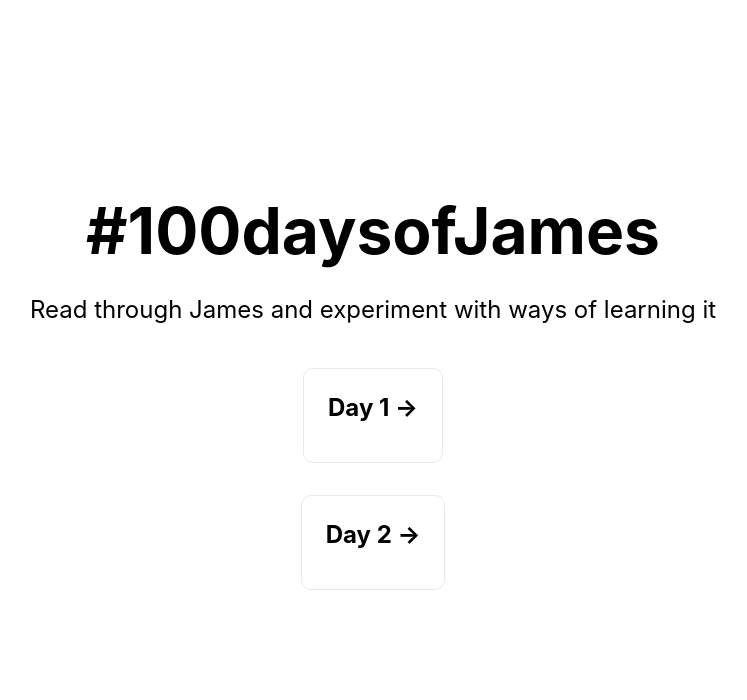
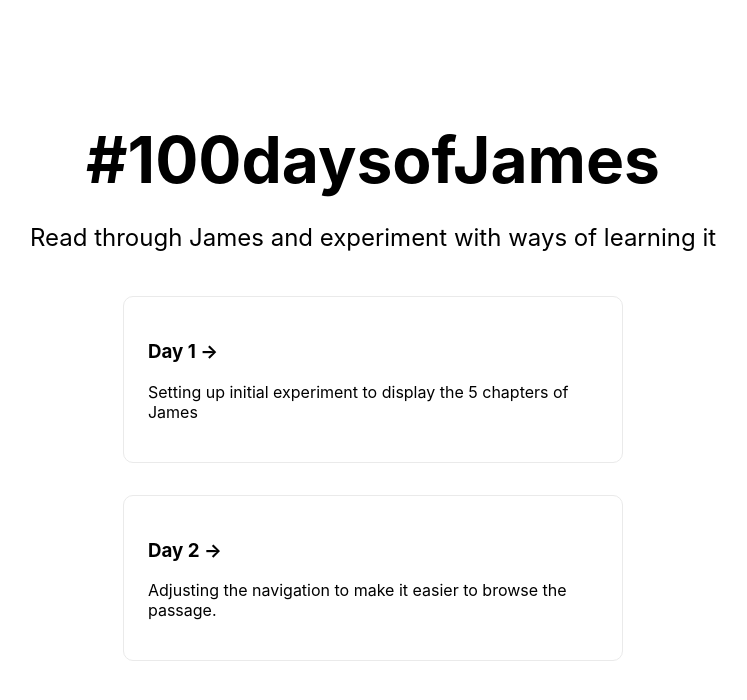
Before and after one commit to mattam/100daysofjames, a Next.js app: page / in a window 1280 px wide. Shown: the top 700 px of the page, without its empty margins (267-1014 px from the left). Built offline with nearby package versions, Linux system fonts and the light colour scheme.

Commit message:
Adjusting the styling for the main navigation

```diff
--- a/pages/index.js
+++ b/pages/index.js
@@ -19,15 +19,21 @@ export default function Home() {
 
         <a
           href="https://100daysofjames-git-matt-day1.mattam.vercel.app/james/1"
-          className={styles.card}
+          className={styles.dayLink}
         >
           <h3>Day 1 &rarr;</h3>
+          <p>
+            Setting up initial experiment to display the 5 chapters of James
+          </p>
         </a>
         <a
           href="https://100daysofjames-git-matt-day2.mattam.vercel.app/james/1"
-          className={styles.card}
+          className={styles.dayLink}
         >
           <h3>Day 2 &rarr;</h3>
+          <p>
+            Adjusting the navigation to make it easier to browse the passage.
+          </p>
         </a>
       </main>
     </div>
--- a/styles/Home.module.css
+++ b/styles/Home.module.css
@@ -73,6 +73,24 @@
   flex-direction: row;
 }
 
+.dayLink {
+  margin: 1rem;
+  padding: 1.5rem;
+  width: 500px;
+  text-decoration: none;
+  text-align: left;
+  border: 1px solid #eaeaea;
+  border-radius: 10px;
+  transition: color 0.15s ease, border-color 0.15s ease;
+}
+
+.dayLink:hover,
+.dayLink:focus,
+.dayLink:active {
+  color: #0070f3;
+  border-color: #0070f3;
+}
+
 .code {
   background: #fafafa;
   border-radius: 5px;
```
